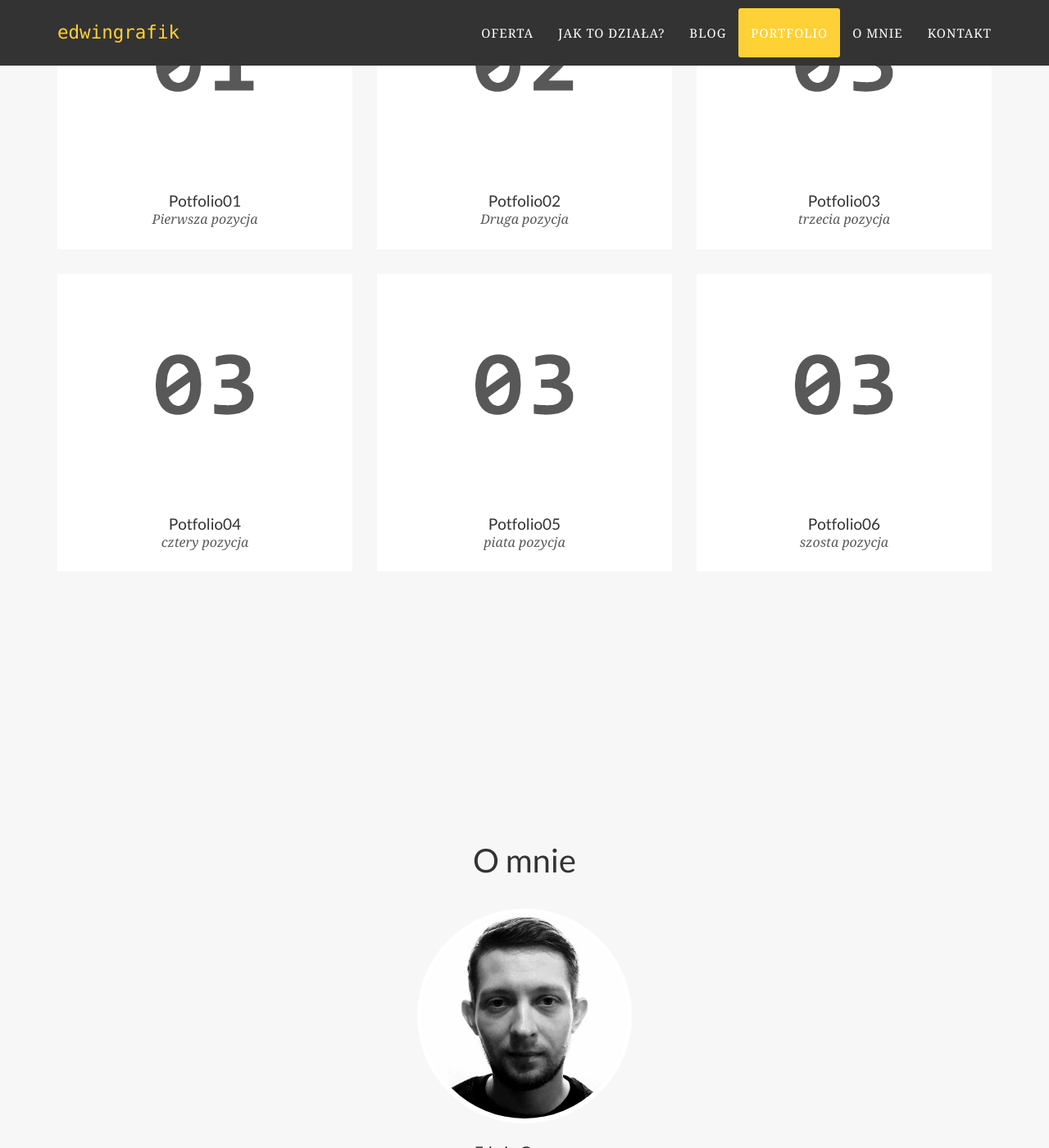
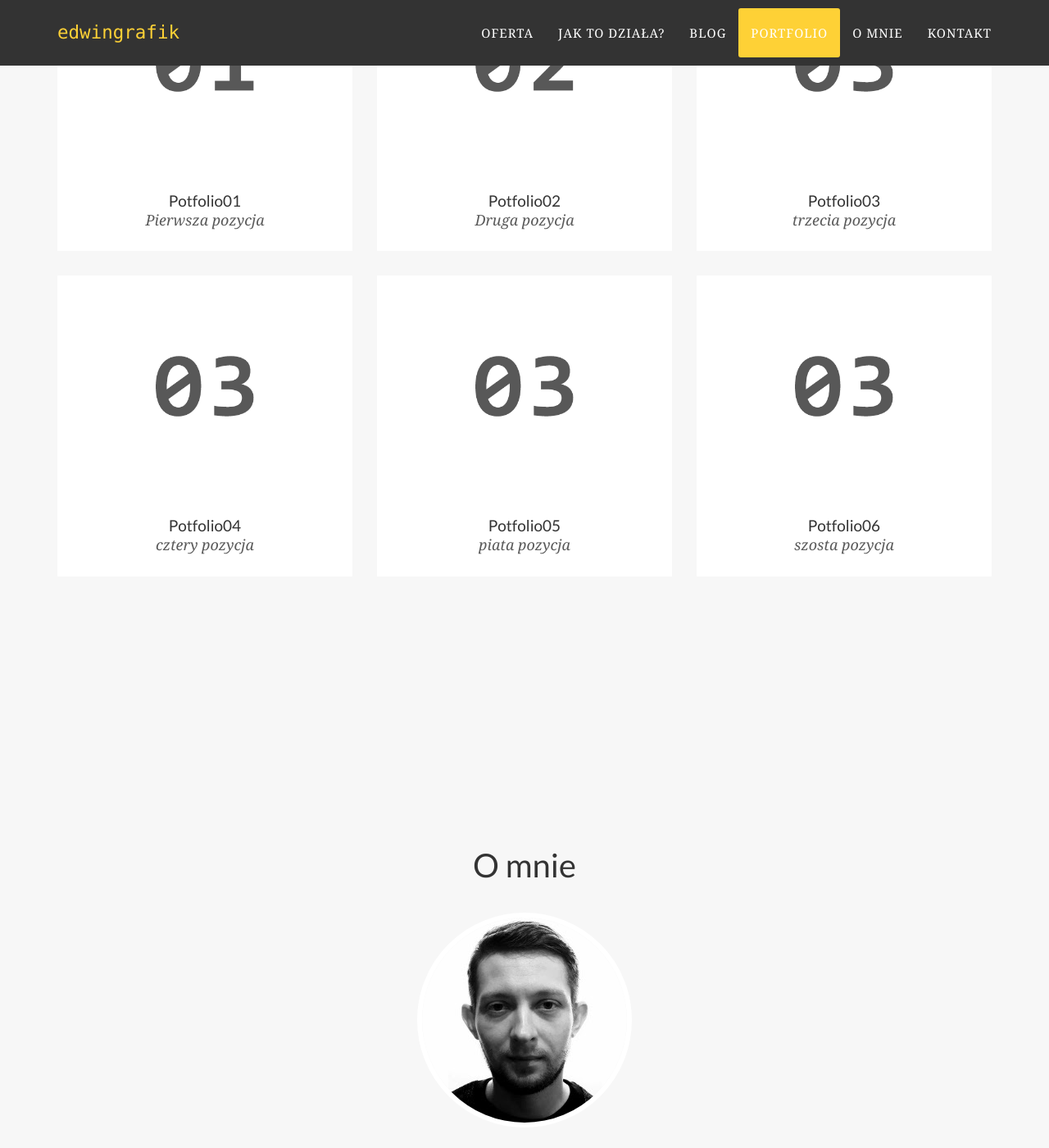
Before and after one commit to edwingrafik/edwingrafik.github.io, a Jekyll site: the page built from index.html, in a window 1280 px wide and 1400 px high, scrolled down 3875 px. Shown: the whole window at 82% size. Built offline with Jekyll 4.4.1, drawn with Linux system fonts in a browser that asks for light colours; some web fonts are replaced.

Commit message:
Update agency.css

```diff
--- a/_includes/css/agency.css
+++ b/_includes/css/agency.css
@@ -427,7 +427,7 @@ section h3.section-subheading {
 
 #portfolio .portfolio-item .portfolio-caption p {
     margin: 0;
-    font-family: {{ site.data.template.font.secondary }};
+    font-family: {{ site.data.template.font.primary }};
     font-size: 16px;
     font-style: italic;
 }
@@ -805,7 +805,7 @@ ul.social-buttons li a:active {
 
 .portfolio-modal .modal-content p.item-intro {
     margin: 20px 0 30px;
-    font-family: {{ site.data.template.font.secondary }};
+    font-family: {{ site.data.template.font.primary }};
     font-size: 16px;
     font-style: italic;
 }
```
